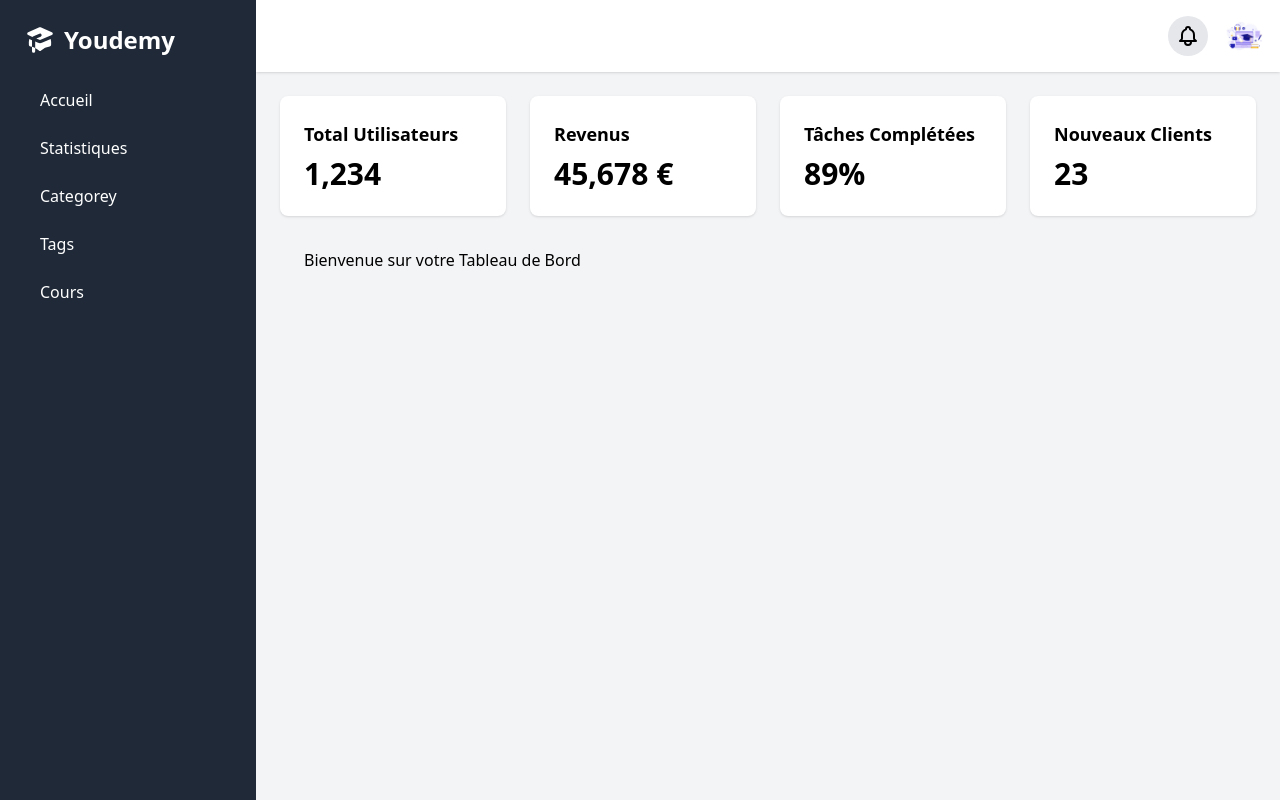
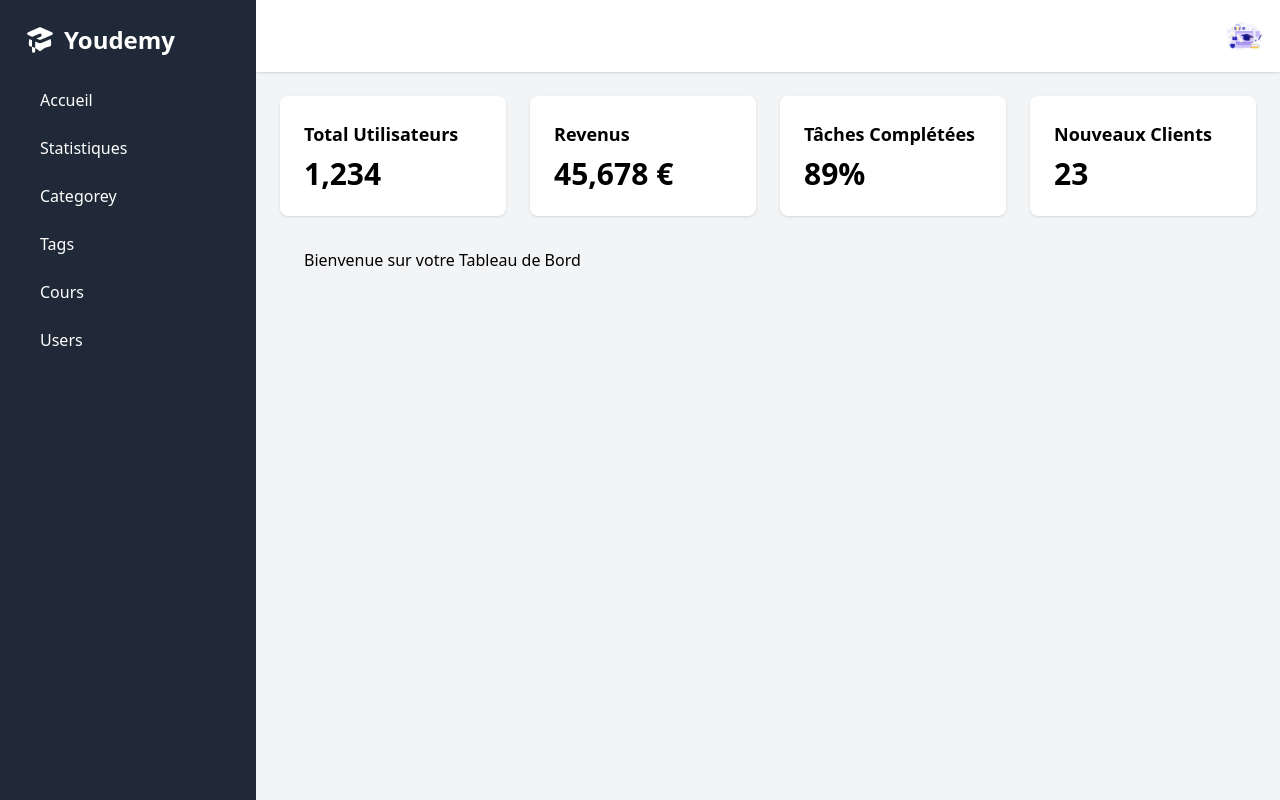
Before and after one commit to Youcode-Classe-E-2024-2025/Amine_Sabri_Youdemy, a PHP site: page /views/layouts/dashbord.php in a window 1280 px wide. Run offline with PHP 8.4, Linux system fonts and the light colour scheme; some libraries are stand-ins or nearby versions.

Commit message:
ajouté lien dans sidebar pour affichertout les utilisateur

```diff
--- a/views/include/header.php
+++ b/views/include/header.php
@@ -2,9 +2,6 @@
     <div class="flex justify-between items-center">
         <h2 class="text-xl font-semibold"></h2>
         <div class="flex items-center space-x-4">
-            <button class="bg-gray-200 p-2 rounded-full">
-                <svg class="w-6 h-6" fill="none" stroke="currentColor" viewBox="0 0 24 24" xmlns="http://www.w3.org/2000/svg"><path stroke-linecap="round" stroke-linejoin="round" stroke-width="2" d="M15 17h5l-1.405-1.405A2.032 2.032 0 0118 14.158V11a6.002 6.002 0 00-4-5.659V5a2 2 0 10-4 0v.341C7.67 6.165 6 8.388 6 11v3.159c0 .538-.214 1.055-.595 1.436L4 17h5m6 0v1a3 3 0 11-6 0v-1m6 0H9"></path></svg>
-            </button>
             <img src="../../image1.png" alt="Avatar" class="w-10 h-10 rounded-full">
         </div>
     </div>
--- a/views/include/sidebar.php
+++ b/views/include/sidebar.php
@@ -11,7 +11,8 @@
             <li><a href="dashbord.php?page=statistiques" class="block py-2 px-4 rounded hover:bg-gray-700">Statistiques</a></li>
             <li><a href="dashbord.php?page=categories" class="block py-2 px-4 rounded hover:bg-gray-700">Categorey</a></li>
             <li><a href="dashbord.php?page=tags" class="block py-2 px-4 rounded hover:bg-gray-700">Tags</a></li>
-            <li><a href="dashbord.php?page=Cours" class="block py-2 px-4 rounded hover:bg-gray-700">Cours</a></li>
+            <li><a href="dashbord.php?page=cours" class="block py-2 px-4 rounded hover:bg-gray-700">Cours</a></li>
+            <li><a href="dashbord.php?page=users" class="block py-2 px-4 rounded hover:bg-gray-700">Users</a></li>
         </ul>
     </nav>
 </aside>
```
Also changed, not shown: controller/userController.php (+4 -4 lines), views/userlist.php (added).
